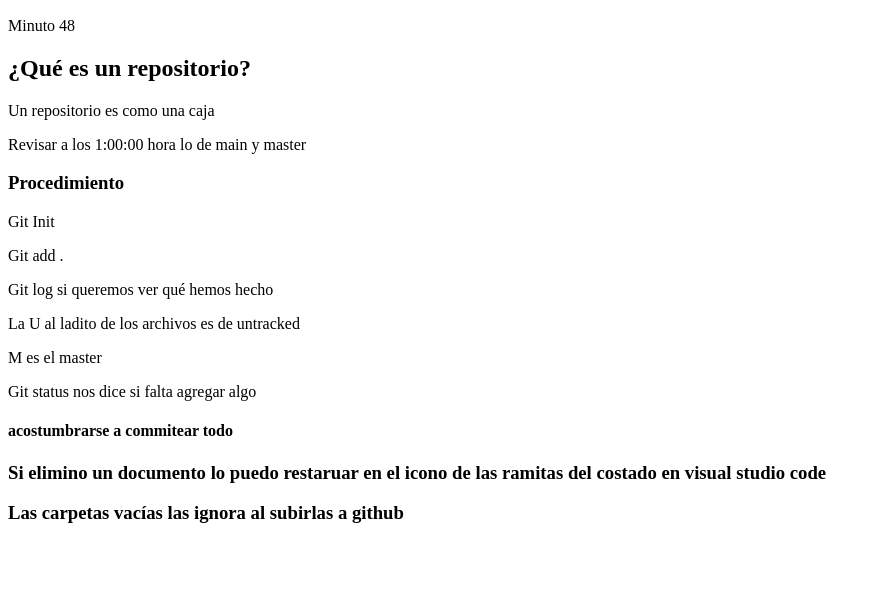
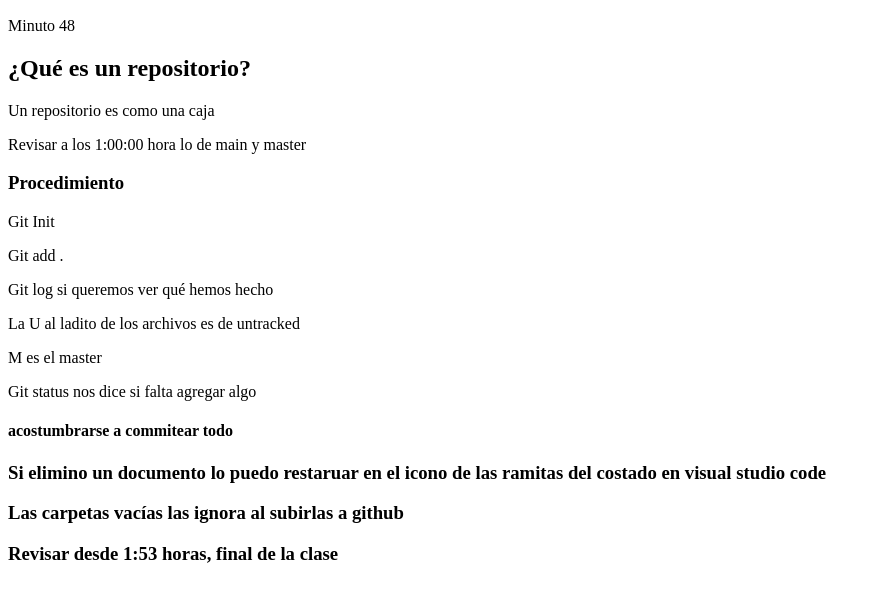
Before and after one commit to valevalenz/tutoria-git, a plain HTML site: page git.html in a window 1280 px wide. Shown: the part 110-712 px from the top of the page, without its empty margins (0-881 px from the left). Drawn offline with Linux system fonts and the light colour scheme.

Commit message:
linea 28

```diff
--- a/git.html
+++ b/git.html
@@ -25,6 +25,7 @@
 
     <h3>Si elimino un documento lo puedo restaruar en el icono de las ramitas del costado en visual studio code</h3>
     <h3>Las carpetas vacías las ignora al subirlas a github</h3>
+    <h3>Revisar desde 1:53 horas, final de la clase</h3>
 
 </body>
 </html>
```
